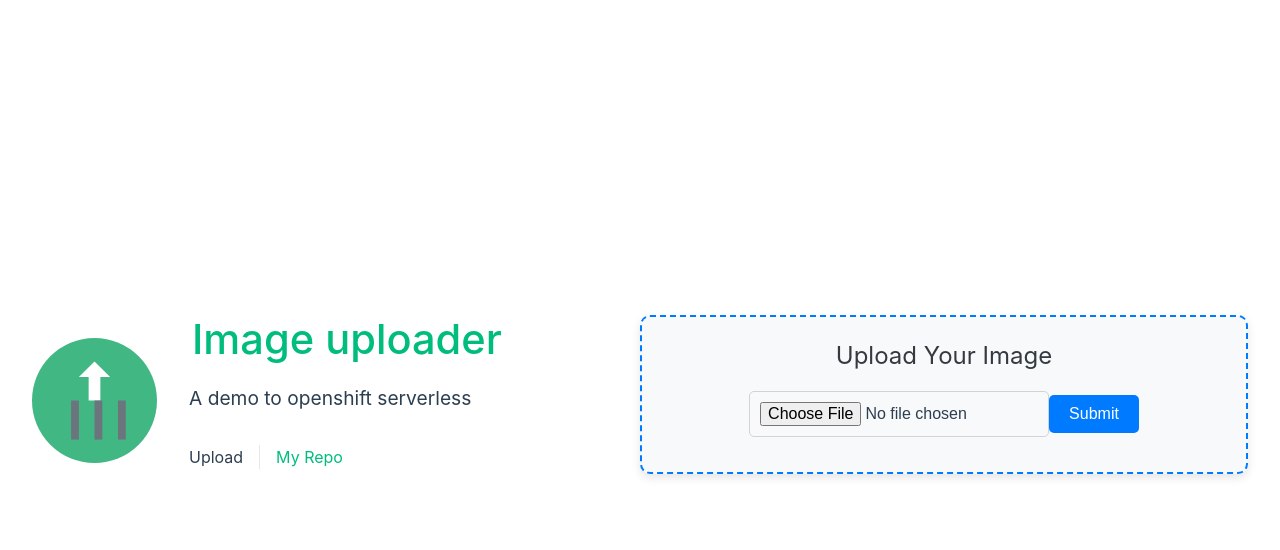
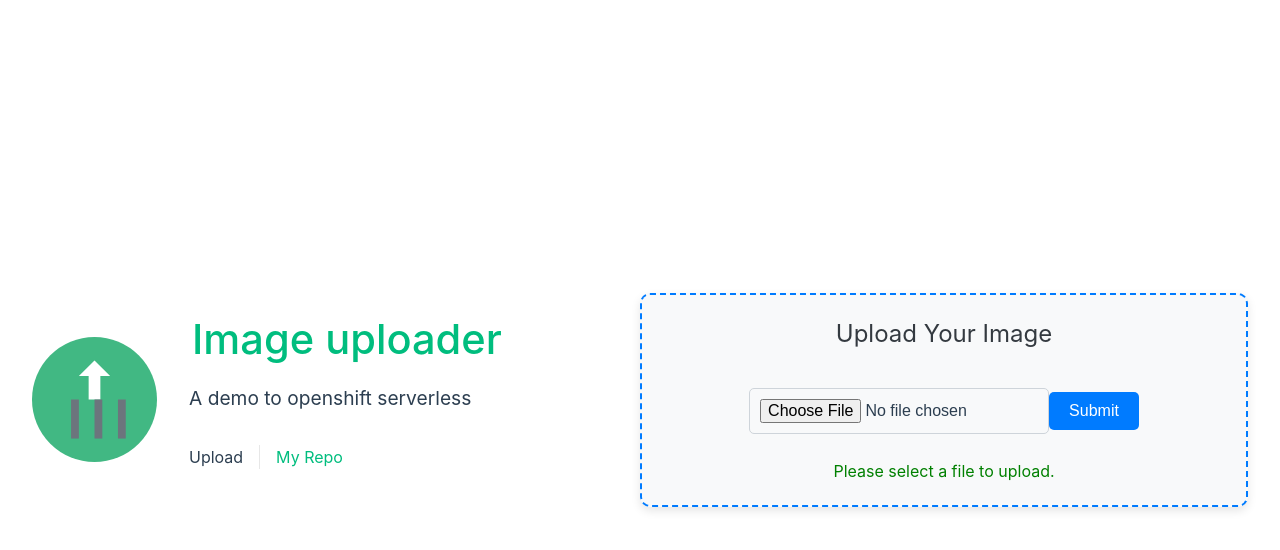
Before and after one commit to ryanzhang/ocp-serverless-demo, a Vue app in the folder deployment/frontend/: page / in a window 1280 px wide. Both pictures are taken after a click on the button "Submit". Shown: the top 550 px of the page. Built offline with nearby package versions, Linux system fonts and the light colour scheme.

Commit message:
Improve the response message and upload button status

```diff
--- a/deployment/frontend/src/components/ImageUpload.vue
+++ b/deployment/frontend/src/components/ImageUpload.vue
@@ -1,11 +1,32 @@
 <template>
   <div class="upload-container">
     <h2 class="upload-title">Upload Your Image</h2>
+
+    <!-- File upload form -->
     <form @submit.prevent="submitUpload">
-        <input type="file" @change="handleFileUpload" class="file-input" accept="image/*" />
-        <button @click="submitUpload" class="upload-button">Submit</button>
+      <input
+        type="file"
+        @change="handleFileUpload"
+        class="file-input"
+        accept="image/*"
+        :disabled="isUploading"
+      />
+      <button
+        type="submit"
+        class="upload-button"
+        :disabled="isUploading"
+      >
+        {{ isUploading ? 'Uploading...' : 'Submit' }}
+      </button>
     </form>
-    <p v-if="file" class="file-info">{{ file.name }}</p>
+
+    <!-- Show selected file name -->
+    <p v-if="file" class="file-info">
+      Selected File: {{ file.name }}
+    </p>
+
+    <!-- Show upload status message (success/failure) -->
+    <p v-if="uploadStatus" class="upload-status">{{ uploadStatus }}</p>
   </div>
 </template>
 
@@ -22,6 +43,8 @@
   const selectedFile = event.target.files[0];
   if (selectedFile) {
     file.value = selectedFile;
+   uploadStatus.value = '';  // Reset the upload status when a new file is selected
+
   }
 };
 
@@ -46,8 +69,10 @@
       },
     });
 
-    uploadStatus.value = `Success: ${response.data.message}`;
+    uploadStatus.value = `${response.data}`;
     console.log('Upload response:', response);  // Log full response for debugging
+    file.value = null;  // Optionally, reset file after successful upload
+
 
   } catch (error) {
     // Detailed error handling
@@ -125,4 +150,21 @@
   color: #6c757d;
   font-size: 0.9rem;
 }
+.file-input {
+  margin-top: 20px;
+}
+
+.upload-button {
+  margin-top: 10px;
+}
+
+.upload-status {
+  margin-top: 10px;
+  font-size: 16px;
+  color: green;
+}
+
+.upload-status.error {
+  color: red;
+}
 </style>
```
Also changed, not shown: 1 other file (tests, documents, lock files or other folders).
